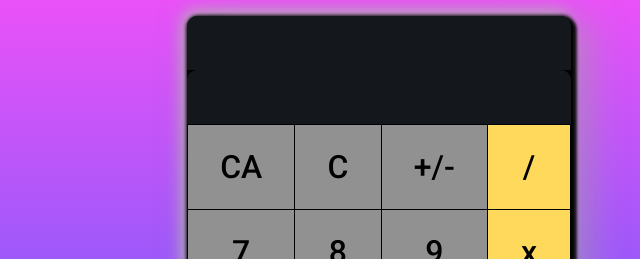
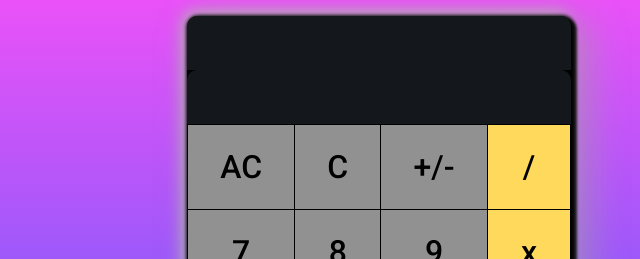
Before and after one commit to ArturoSM10/calculator, a plain HTML site: page index.html in a window 1280 px wide. Shown: the top 259 px of the page, 261-901 px from the left. Drawn offline with Linux system fonts and the light colour scheme.

Commit message:
changed CA key to AC

```diff
--- a/index.html
+++ b/index.html
@@ -17,7 +17,7 @@
             <div class="operation"></div>
             <div class="lcd"></div>
             <div class="keyboard-container">
-                <div class="key Ca" id="Delete">CA</div>
+                <div class="key Ac" id="Delete">AC</div>
                 <div class="key c" id="Backspace">C</div>
                 <div class="key sign" id="s">+/-</div>
                 <div class="key div-s sign-k" id="/">/</div>
```
